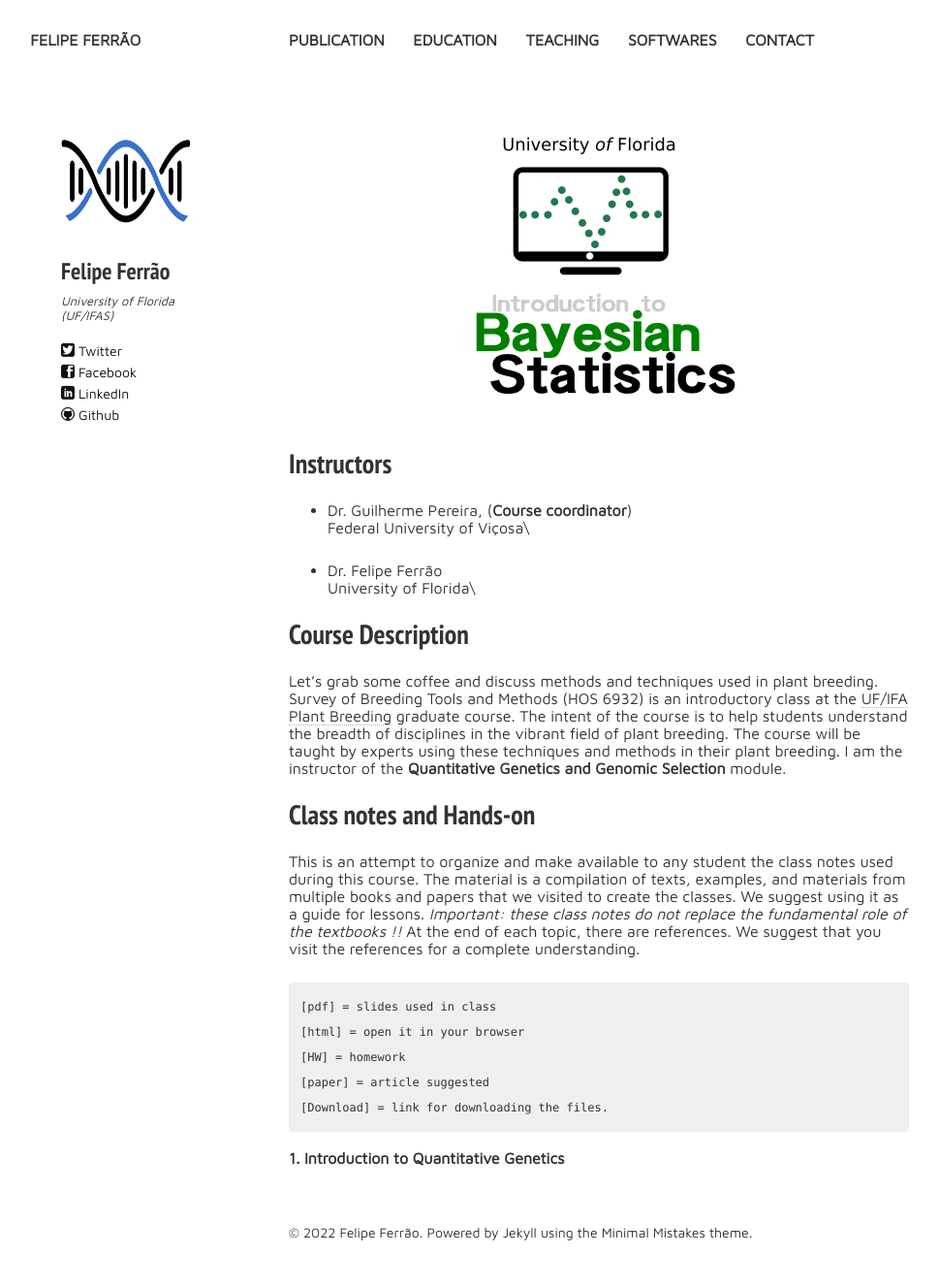
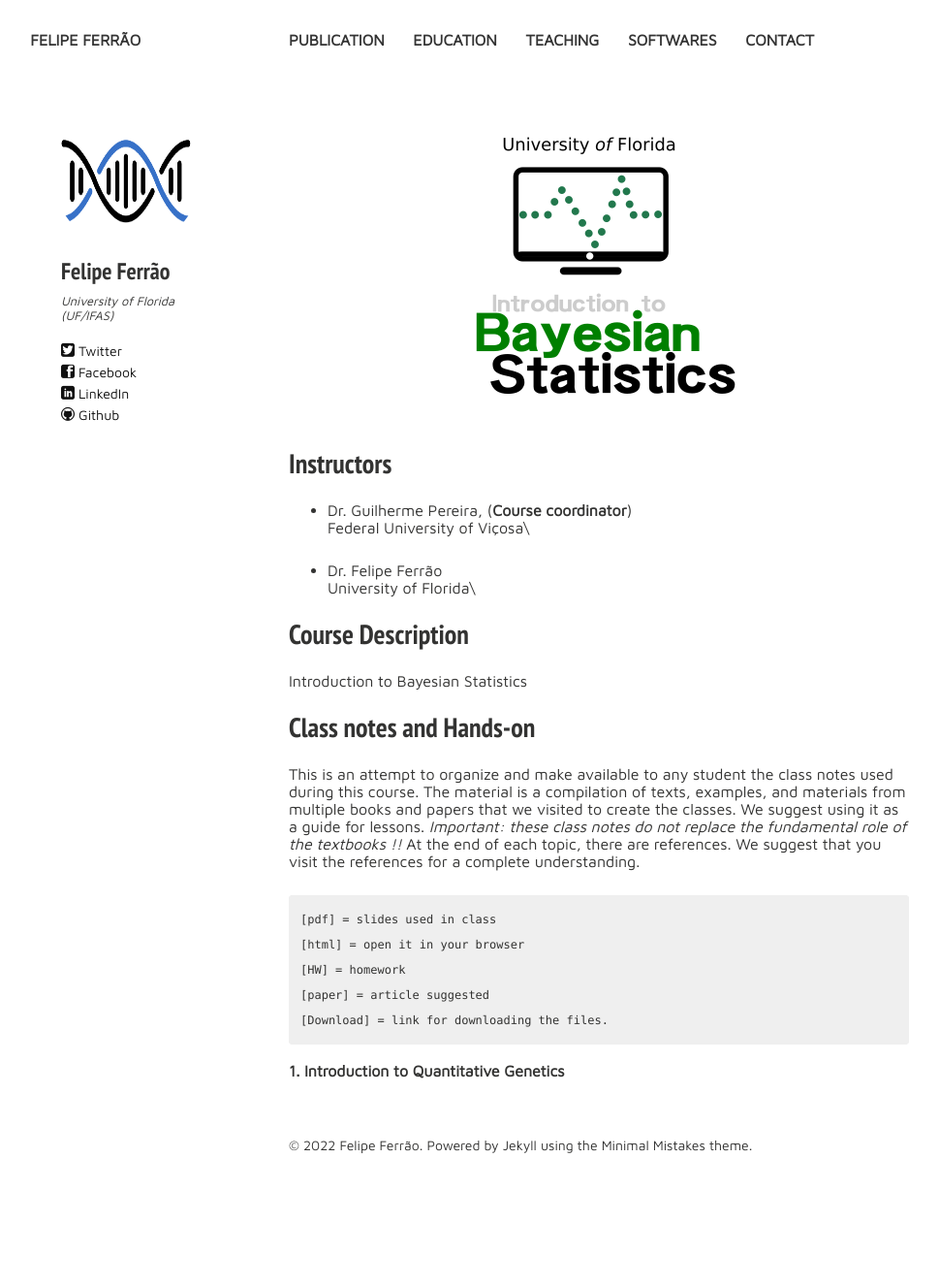
Before and after one commit to lfelipe-ferrao/lfelipe-ferrao.github.io, a Jekyll site: the page built from class/Bayesian/index.md, in a window 1280 px wide. Shown: the whole page at 97% size, without its empty margins (22-991 px from the left). Built offline with Jekyll 4.4.1, drawn with Linux system fonts in a browser that asks for light colours; nearby versions of some CDN libraries; our own code applies the rules of GitHub Pages for plain Markdown files; after the commit the page ends 1237 px from its top, so only the background shows below that.

Commit message:
Update index.md

```diff
--- a/class/Bayesian/index.md
+++ b/class/Bayesian/index.md
@@ -12,7 +12,7 @@ University of Florida\
 
 ## Course Description
 
-Let's grab some coffee and discuss methods and techniques used in plant breeding. Survey of Breeding Tools and Methods (HOS 6932) is an introductory class at the [UF/IFA Plant Breeding](https://programs.ifas.ufl.edu/plant-breeding/graduate-program/) graduate course. The intent of the course is to help students understand the breadth of disciplines in the vibrant field of plant breeding. The course will be taught by experts using these techniques and methods in their plant breeding. I am the instructor of the **Quantitative Genetics and Genomic Selection** module.
+Introduction to Bayesian Statistics
 
 ## Class notes and Hands-on
 
```
